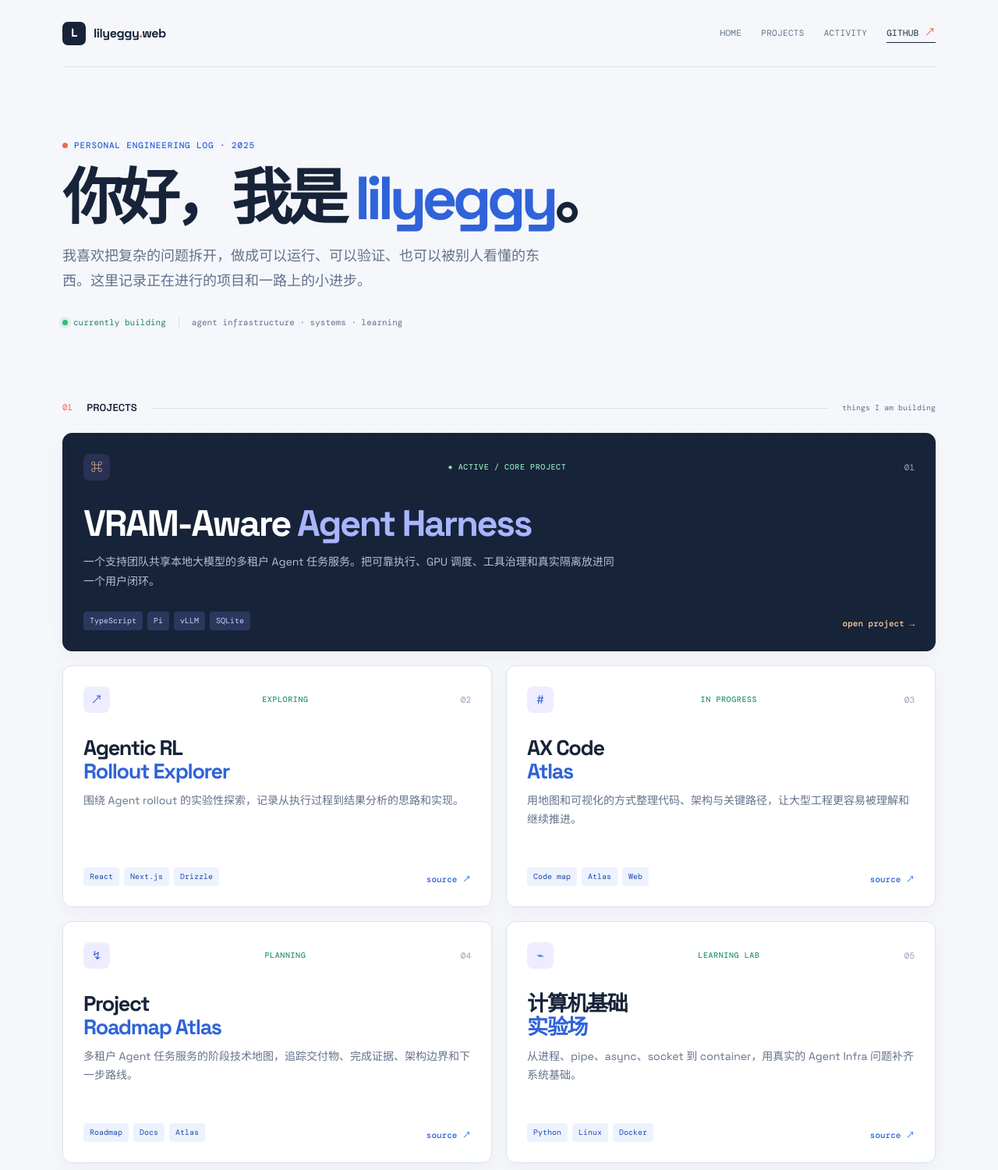
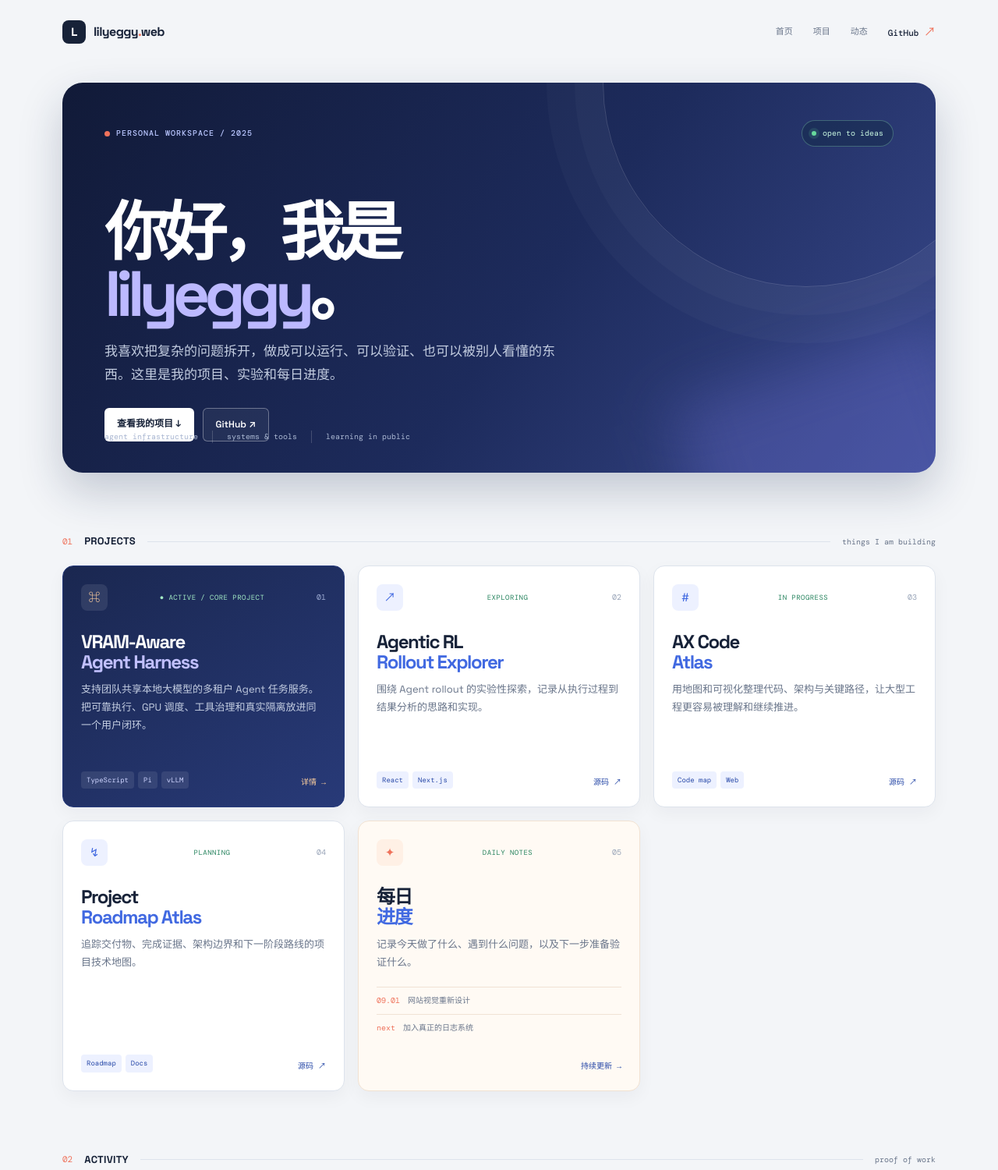
Before and after one commit to lilyeggy/lilyeggy.github.io, an Astro site: page / in a window 1280 px wide. Shown: the top 1500 px of the page at 78% size. Built offline with nearby package versions, Linux system fonts and the light colour scheme; Astro itself is replaced by a stand-in of ours.

Commit message:
design: make profile hero and project cards the homepage focus

```diff
--- a/src/layouts/Layout.astro
+++ b/src/layouts/Layout.astro
@@ -14,14 +14,14 @@ const { title = "lilyeggy's web", description = 'Projects, progress, and notes b
       <nav class="nav">
         <a class="brand" href="/"><span class="brand-mark">L</span><span>lilyeggy<span class="brand-dot">.</span>web</span></a>
         <div class="nav-links">
-          <a href="/">Home</a>
-          <a href="#projects">Projects</a>
-          <a href="#activity">Activity</a>
+          <a href="/">首页</a>
+          <a href="#projects">项目</a>
+          <a href="#activity">动态</a>
           <a class="github-link" href="https://github.com/lilyeggy" target="_blank" rel="noreferrer">GitHub <span>↗</span></a>
         </div>
       </nav>
       <slot />
-      <footer><span>© {new Date().getFullYear()} lilyeggy</span><span>made with curiosity &amp; too much coffee</span></footer>
+      <footer><span>© {new Date().getFullYear()} lilyeggy</span><span>building things, one commit at a time.</span></footer>
     </div>
   </body>
 </html>
@@ -30,15 +30,15 @@ const { title = "lilyeggy's web", description = 'Projects, progress, and notes b
   @import url('https://fonts.googleapis.com/css2?family=DM+Mono:wght@400;500&family=Space+Grotesk:wght@400;500;600;700&display=swap');
 
   :root {
-    --ink: #172338;
-    --muted: #63718a;
-    --line: #dce3ed;
-    --paper: #f5f7fb;
+    --ink: #172238;
+    --muted: #69758a;
+    --line: #dde3ec;
+    --paper: #f3f5f8;
     --white: #ffffff;
-    --blue: #2f63da;
-    --blue-dark: #204ba9;
-    --lavender: #eeedff;
-    --coral: #ed6a52;
+    --blue: #4169e1;
+    --blue-dark: #294aa8;
+    --purple: #8681e8;
+    --coral: #ef725b;
     font-family: 'Space Grotesk', -apple-system, BlinkMacSystemFont, 'Segoe UI', sans-serif;
     color: var(--ink);
     background: var(--paper);
@@ -48,73 +48,77 @@ const { title = "lilyeggy's web", description = 'Projects, progress, and notes b
   * { box-sizing: border-box; }
   html { scroll-behavior: smooth; }
   body { margin: 0; background: var(--paper); }
-  body::before {
-    content: '';
-    position: fixed;
-    inset: 0;
-    pointer-events: none;
-    opacity: .45;
-    background-image: linear-gradient(rgba(47, 99, 218, .035) 1px, transparent 1px), linear-gradient(90deg, rgba(47, 99, 218, .035) 1px, transparent 1px);
-    background-size: 32px 32px;
-  }
   a { color: inherit; text-decoration: none; }
-  .site-shell { width: min(1120px, calc(100% - 48px)); margin: 0 auto; position: relative; }
+  .site-shell { width: min(1120px, calc(100% - 48px)); margin: 0 auto; }
 
-  .nav { height: 86px; display: flex; align-items: center; justify-content: space-between; border-bottom: 1px solid var(--line); }
-  .brand { display: inline-flex; align-items: center; gap: 10px; color: var(--ink); font-size: 16px; font-weight: 700; letter-spacing: -.03em; }
-  .brand-mark { display: grid; place-items: center; width: 30px; height: 30px; color: #fff; background: var(--ink); border-radius: 7px; font-family: 'DM Mono', monospace; font-size: 14px; }
+  .nav { height: 82px; display: flex; align-items: center; justify-content: space-between; }
+  .brand { display: inline-flex; align-items: center; gap: 10px; color: var(--ink); font-size: 16px; font-weight: 700; letter-spacing: -.04em; }
+  .brand-mark { display: grid; place-items: center; width: 30px; height: 30px; color: #fff; background: var(--ink); border-radius: 8px; font-family: 'DM Mono', monospace; font-size: 14px; }
   .brand-dot { color: var(--coral); }
-  .nav-links { display: flex; align-items: center; gap: 25px; color: var(--muted); font-family: 'DM Mono', monospace; font-size: 11px; text-transform: uppercase; letter-spacing: .03em; }
-  .nav-links a { transition: color .18s ease; }
+  .nav-links { display: flex; align-items: center; gap: 26px; color: var(--muted); font-family: 'DM Mono', monospace; font-size: 11px; }
   .nav-links a:hover { color: var(--blue); }
-  .github-link { color: var(--ink); border-bottom: 1px solid var(--ink); padding-bottom: 2px; }
-  .github-link span { color: var(--coral); font-size: 14px; }
+  .github-link { color: var(--ink); font-weight: 500; }
+  .github-link span { color: var(--coral); font-size: 15px; }
 
-  main { padding: 86px 0 110px; }
-  .eyebrow { display: inline-flex; align-items: center; gap: 8px; color: var(--blue); font-family: 'DM Mono', monospace; font-size: 11px; font-weight: 500; letter-spacing: .08em; text-transform: uppercase; }
+  main { padding: 24px 0 96px; }
+  .hero-panel { position: relative; min-height: 485px; overflow: hidden; padding: 48px 54px 40px; color: #fff; background: linear-gradient(126deg, #111a38 0%, #1d2b5c 54%, #39498d 100%); border-radius: 26px; box-shadow: 0 24px 55px rgba(25, 39, 77, .22); }
+  .hero-panel::before { content: ''; position: absolute; width: 520px; height: 520px; top: -260px; right: -95px; border: 1px solid rgba(255,255,255,.16); border-radius: 50%; box-shadow: 0 0 0 36px rgba(255,255,255,.025), 0 0 0 72px rgba(255,255,255,.025); }
+  .hero-panel::after { content: ''; position: absolute; right: -60px; bottom: -125px; width: 370px; height: 270px; background: #7777e644; filter: blur(38px); transform: rotate(-18deg); }
+  .hero-content, .hero-footer { position: relative; z-index: 1; }
+  .hero-top { display: flex; align-items: center; justify-content: space-between; gap: 15px; }
+  .eyebrow { display: inline-flex; align-items: center; gap: 8px; color: var(--blue); font-family: 'DM Mono', monospace; font-size: 10px; font-weight: 500; letter-spacing: .1em; text-transform: uppercase; }
   .eyebrow::before { content: ''; display: inline-block; width: 7px; height: 7px; background: var(--coral); border-radius: 50%; }
-  .hero { max-width: 820px; }
-  .hero h1 { max-width: 760px; margin: 18px 0 20px; color: var(--ink); font-size: clamp(43px, 7vw, 78px); line-height: .98; letter-spacing: -.075em; }
-  .hero h1 em { color: var(--blue); font-style: normal; }
-  .hero p { max-width: 640px; margin: 0; color: var(--muted); font-size: 18px; line-height: 1.75; }
-  .hero-meta { display: flex; align-items: center; gap: 16px; margin-top: 30px; color: var(--muted); font-family: 'DM Mono', monospace; font-size: 11px; }
-  .status { display: inline-flex; align-items: center; gap: 7px; color: #23835d; }
-  .status::before { content: ''; width: 7px; height: 7px; background: #36b77b; border-radius: 50%; box-shadow: 0 0 0 4px #36b77b1f; }
-  .meta-divider { width: 1px; height: 14px; background: var(--line); }
+  .hero-panel .eyebrow { color: #b9c6ff; }
+  .availability { display: inline-flex; align-items: center; gap: 8px; padding: 8px 12px; color: #c7f5df; border: 1px solid #8ad8b655; border-radius: 99px; background: #0f294366; font-family: 'DM Mono', monospace; font-size: 10px; }
+  .availability::before { content: ''; width: 6px; height: 6px; background: #67d99c; border-radius: 50%; box-shadow: 0 0 0 4px #67d99c22; }
+  .hero-panel h1 { max-width: 740px; margin: 72px 0 20px; font-size: clamp(48px, 7vw, 82px); line-height: .95; letter-spacing: -.085em; }
+  .hero-panel h1 em { color: #bcb9ff; font-style: normal; }
+  .hero-panel p { max-width: 580px; margin: 0; color: #c3cde0; font-size: 17px; line-height: 1.75; }
+  .hero-actions { display: flex; gap: 11px; margin-top: 28px; }
+  .hero-button { padding: 11px 16px; color: var(--ink); background: #fff; border-radius: 6px; font-size: 12px; font-weight: 600; }
+  .hero-button.secondary { color: #fff; border: 1px solid #ffffff55; background: #ffffff0d; }
+  .hero-button:hover { transform: translateY(-2px); transition: transform .18s ease; }
+  .hero-footer { position: absolute; right: 54px; bottom: 38px; left: 54px; display: flex; align-items: center; gap: 18px; color: #aab7d2; font-family: 'DM Mono', monospace; font-size: 10px; }
+  .hero-footer span + span { padding-left: 18px; border-left: 1px solid #ffffff2e; }
 
-  .section-heading { display: flex; align-items: center; gap: 18px; margin: 90px 0 22px; }
-  .section-heading h2 { margin: 0; font-size: 13px; font-weight: 600; letter-spacing: .01em; }
+  .section-heading { display: flex; align-items: center; gap: 15px; margin: 78px 0 20px; }
+  .section-heading h2 { margin: 0; font-size: 13px; font-weight: 700; letter-spacing: .02em; }
   .section-number { color: var(--coral); font-family: 'DM Mono', monospace; font-size: 11px; }
   .section-rule { height: 1px; flex: 1; background: var(--line); }
   .section-note { color: var(--muted); font-family: 'DM Mono', monospace; font-size: 10px; }
 
-  .project-grid { display: grid; grid-template-columns: repeat(2, minmax(0, 1fr)); gap: 18px; }
-  .project-card { display: flex; flex-direction: column; min-height: 310px; padding: 26px; background: var(--white); border: 1px solid var(--line); border-radius: 12px; box-shadow: 0 8px 24px rgba(23, 35, 56, .045); transition: transform .2s ease, box-shadow .2s ease, border-color .2s ease; }
-  .project-card:hover { transform: translateY(-4px); border-color: #aebee8; box-shadow: 0 16px 34px rgba(23, 35, 56, .11); }
-  .project-card.featured { grid-column: span 2; min-height: 280px; background: var(--ink); border-color: var(--ink); color: #fff; }
-  .card-top { display: flex; align-items: center; justify-content: space-between; gap: 12px; }
-  .card-index { color: #91a0b8; font-family: 'DM Mono', monospace; font-size: 11px; }
-  .featured .card-index { color: #93a6d0; }
-  .card-status { color: #2b966d; font-family: 'DM Mono', monospace; font-size: 10px; font-weight: 500; letter-spacing: .06em; text-transform: uppercase; }
-  .featured .card-status { color: #8be2b7; }
-  .project-card h3 { margin: 30px 0 10px; font-size: 27px; line-height: 1.1; letter-spacing: -.05em; }
-  .featured h3 { max-width: 650px; color: #fff; font-size: clamp(30px, 4vw, 47px); }
-  .project-card h3 span { color: var(--blue); }
-  .featured h3 span { color: #a8b5ff; }
-  .project-card p { max-width: 690px; margin: 0; color: var(--muted); font-size: 14px; line-height: 1.75; }
-  .featured p { color: #b6c0d3; }
-  .card-bottom { display: flex; align-items: end; justify-content: space-between; gap: 15px; margin-top: auto; padding-top: 24px; }
-  .tech-list { display: flex; flex-wrap: wrap; gap: 6px; }
-  .tech-list span { padding: 4px 8px; color: var(--blue-dark); background: #edf2ff; border-radius: 4px; font-family: 'DM Mono', monospace; font-size: 10px; }
-  .featured .tech-list span { color: #c7d0ff; background: #2b385d; }
-  .card-link { flex: none; color: var(--blue); font-family: 'DM Mono', monospace; font-size: 11px; font-weight: 500; }
-  .featured .card-link { color: #ffd09c; }
+  .card-grid { display: grid; grid-template-columns: repeat(3, minmax(0, 1fr)); gap: 17px; }
+  .card { display: flex; flex-direction: column; min-height: 310px; padding: 23px; background: var(--white); border: 1px solid var(--line); border-radius: 14px; box-shadow: 0 8px 22px rgba(23, 34, 56, .045); transition: transform .2s ease, box-shadow .2s ease, border-color .2s ease; }
+  .card:hover { transform: translateY(-5px); border-color: #aebde4; box-shadow: 0 17px 32px rgba(23, 34, 56, .11); }
+  .card.featured { color: #fff; background: linear-gradient(145deg, #1a2750, #283a78); border-color: #263b7d; }
+  .card-top { display: flex; align-items: center; justify-content: space-between; gap: 10px; }
+  .card-index { color: #97a3b7; font-family: 'DM Mono', monospace; font-size: 10px; }
+  .featured .card-index { color: #9faed5; }
+  .card-icon { display: grid; place-items: center; width: 34px; height: 34px; color: var(--blue); background: #edf1ff; border-radius: 8px; font-family: 'DM Mono', monospace; font-size: 15px; }
+  .featured .card-icon { color: #ffcf9f; background: #ffffff18; }
+  .card-status { color: #28845f; font-family: 'DM Mono', monospace; font-size: 9px; letter-spacing: .05em; text-transform: uppercase; }
+  .featured .card-status { color: #a3ebc5; }
+  .card h3 { margin: 27px 0 11px; font-size: 24px; line-height: 1.08; letter-spacing: -.06em; }
+  .card h3 span { color: var(--blue); }
+  .featured h3 span { color: #c1c0ff; }
+  .card p { margin: 0; color: var(--muted); font-size: 13px; line-height: 1.75; }
+  .featured p { color: #c4cee2; }
+  .card-bottom { display: flex; align-items: end; justify-content: space-between; gap: 12px; margin-top: auto; padding-top: 24px; }
+  .tech-list { display: flex; flex-wrap: wrap; gap: 5px; }
+  .tech-list span { padding: 4px 7px; color: var(--blue-dark); background: #edf1ff; border-radius: 4px; font-family: 'DM Mono', monospace; font-size: 9px; }
+  .featured .tech-list span { color: #cdd4ff; background: #ffffff17; }
+  .card-link { flex: none; color: var(--blue-dark); font-family: 'DM Mono', monospace; font-size: 10px; }
+  .featured .card-link { color: #ffd19f; }
   .card-link:hover { text-decoration: underline; text-underline-offset: 4px; }
-  .card-icon { display: grid; place-items: center; width: 34px; height: 34px; color: var(--blue); background: var(--lavender); border-radius: 8px; font-family: 'DM Mono', monospace; font-size: 15px; }
-  .featured .card-icon { color: #ffd09c; background: #2a3153; }
 
-  .activity-card { display: grid; grid-template-columns: 220px 1fr; gap: 28px; align-items: center; padding: 24px 26px; background: var(--white); border: 1px solid var(--line); border-radius: 12px; }
-  .activity-card h3 { margin: 7px 0 5px; font-size: 20px; letter-spacing: -.04em; }
+  .daily-card { background: #fffaf4; border-color: #f1e2d2; }
+  .daily-card .card-icon { color: var(--coral); background: #fff0e5; }
+  .log-list { margin: 19px 0 0; padding: 0; list-style: none; color: var(--muted); font-family: 'DM Mono', monospace; font-size: 10px; }
+  .log-list li { display: flex; gap: 10px; padding: 9px 0; border-top: 1px solid #f0e2d5; }
+  .log-list time { flex: none; color: var(--coral); }
+
+  .activity-card { display: grid; grid-template-columns: 225px 1fr; gap: 28px; align-items: center; padding: 24px 26px; background: var(--white); border: 1px solid var(--line); border-radius: 14px; }
+  .activity-card h3 { margin: 8px 0 5px; font-size: 20px; letter-spacing: -.045em; }
   .activity-card p { margin: 0; color: var(--muted); font-size: 12px; }
   .activity-graph { min-width: 0; overflow: hidden; }
   .activity-graph img { display: block; width: 100%; max-width: 650px; height: auto; }
@@ -129,21 +133,28 @@ const { title = "lilyeggy's web", description = 'Projects, progress, and notes b
   .prose code { padding: 3px 6px; color: var(--blue-dark); background: #e8edff; border-radius: 4px; }
   .prose a { color: var(--blue-dark); text-decoration: underline; text-decoration-color: #9eafe8; text-underline-offset: 3px; }
 
-  @media (max-width: 700px) {
+  @media (max-width: 800px) {
+    .card-grid { grid-template-columns: repeat(2, minmax(0, 1fr)); }
+    .hero-panel { padding-right: 38px; padding-left: 38px; }
+    .hero-footer { right: 38px; left: 38px; }
+  }
+  @media (max-width: 600px) {
     .site-shell { width: min(100% - 32px, 1120px); }
     .nav { height: 72px; }
     .nav-links { gap: 12px; }
     .nav-links a:nth-child(1), .nav-links a:nth-child(3) { display: none; }
-    main { padding: 58px 0 78px; }
-    .hero h1 { font-size: 48px; }
-    .hero p { font-size: 16px; }
-    .section-heading { margin-top: 65px; }
+    main { padding-top: 15px; }
+    .hero-panel { min-height: 510px; padding: 28px 24px; border-radius: 20px; }
+    .hero-top { align-items: flex-start; flex-direction: column; }
+    .hero-panel h1 { margin-top: 67px; font-size: 51px; }
+    .hero-panel p { font-size: 15px; }
+    .hero-footer { right: 24px; bottom: 28px; left: 24px; flex-wrap: wrap; gap: 10px; }
+    .card-grid { grid-template-columns: 1fr; }
+    .card { min-height: 285px; }
+    .section-heading { margin-top: 60px; }
     .section-note { display: none; }
-    .project-grid { grid-template-columns: 1fr; }
-    .project-card.featured { grid-column: span 1; }
-    .project-card { min-height: 290px; }
-    .activity-card { grid-template-columns: 1fr; gap: 15px; }
-    .activity-graph img { min-width: 560px; transform-origin: left top; transform: scale(.58); margin-bottom: -75px; }
+    .activity-card { grid-template-columns: 1fr; gap: 16px; }
+    .activity-graph img { min-width: 550px; transform: scale(.58); transform-origin: left top; margin-bottom: -72px; }
     footer { flex-direction: column; gap: 7px; }
   }
 </style>
--- a/src/pages/index.astro
+++ b/src/pages/index.astro
@@ -3,51 +3,57 @@ import Layout from '../layouts/Layout.astro';
 ---
 <Layout>
   <main>
-    <section class="hero">
-      <div class="eyebrow">Personal engineering log · 2025</div>
-      <h1>你好，我是 <em>lilyeggy</em>。</h1>
-      <p>我喜欢把复杂的问题拆开，做成可以运行、可以验证、也可以被别人看懂的东西。这里记录正在进行的项目和一路上的小进步。</p>
-      <div class="hero-meta"><span class="status">currently building</span><span class="meta-divider"></span><span>agent infrastructure · systems · learning</span></div>
+    <section class="hero-panel">
+      <div class="hero-content">
+        <div class="hero-top">
+          <div class="eyebrow">personal workspace / 2025</div>
+          <div class="availability">open to ideas</div>
+        </div>
+        <h1>你好，我是<br /><em>lilyeggy</em>。</h1>
+        <p>我喜欢把复杂的问题拆开，做成可以运行、可以验证、也可以被别人看懂的东西。这里是我的项目、实验和每日进度。</p>
+        <div class="hero-actions"><a class="hero-button" href="#projects">查看我的项目 ↓</a><a class="hero-button secondary" href="https://github.com/lilyeggy" target="_blank" rel="noreferrer">GitHub ↗</a></div>
+      </div>
+      <div class="hero-footer"><span>agent infrastructure</span><span>systems &amp; tools</span><span>learning in public</span></div>
     </section>
 
     <section id="projects" class="section-heading">
       <span class="section-number">01</span><h2>PROJECTS</h2><span class="section-rule"></span><span class="section-note">things I am building</span>
     </section>
-
-    <section class="project-grid">
-      <a class="project-card featured" href="/projects/vram-aware-harness">
+    <section class="card-grid">
+      <a class="card featured" href="/projects/vram-aware-harness">
         <div class="card-top"><span class="card-icon">⌘</span><span class="card-status">● active / core project</span><span class="card-index">01</span></div>
-        <h3>VRAM-Aware <span>Agent Harness</span></h3>
-        <p>一个支持团队共享本地大模型的多租户 Agent 任务服务。把可靠执行、GPU 调度、工具治理和真实隔离放进同一个用户闭环。</p>
-        <div class="card-bottom"><div class="tech-list"><span>TypeScript</span><span>Pi</span><span>vLLM</span><span>SQLite</span></div><span class="card-link">open project →</span></div>
+        <h3>VRAM-Aware<br /><span>Agent Harness</span></h3>
+        <p>支持团队共享本地大模型的多租户 Agent 任务服务。把可靠执行、GPU 调度、工具治理和真实隔离放进同一个用户闭环。</p>
+        <div class="card-bottom"><div class="tech-list"><span>TypeScript</span><span>Pi</span><span>vLLM</span></div><span class="card-link">详情 →</span></div>
       </a>
 
-      <a class="project-card" href="https://github.com/lilyeggy/VRAM-Aware-Harness/tree/main/agentic-rl-rollout-explorer" target="_blank" rel="noreferrer">
+      <a class="card" href="https://github.com/lilyeggy/VRAM-Aware-Harness/tree/main/agentic-rl-rollout-explorer" target="_blank" rel="noreferrer">
         <div class="card-top"><span class="card-icon">↗</span><span class="card-status">exploring</span><span class="card-index">02</span></div>
         <h3>Agentic RL<br /><span>Rollout Explorer</span></h3>
         <p>围绕 Agent rollout 的实验性探索，记录从执行过程到结果分析的思路和实现。</p>
-        <div class="card-bottom"><div class="tech-list"><span>React</span><span>Next.js</span><span>Drizzle</span></div><span class="card-link">source ↗</span></div>
+        <div class="card-bottom"><div class="tech-list"><span>React</span><span>Next.js</span></div><span class="card-link">源码 ↗</span></div>
       </a>
 
-      <a class="project-card" href="https://github.com/lilyeggy/VRAM-Aware-Harness/tree/main/ax-code-atlas" target="_blank" rel="noreferrer">
+      <a class="card" href="https://github.com/lilyeggy/VRAM-Aware-Harness/tree/main/ax-code-atlas" target="_blank" rel="noreferrer">
         <div class="card-top"><span class="card-icon">#</span><span class="card-status">in progress</span><span class="card-index">03</span></div>
         <h3>AX Code<br /><span>Atlas</span></h3>
-        <p>用地图和可视化的方式整理代码、架构与关键路径，让大型工程更容易被理解和继续推进。</p>
-        <div class="card-bottom"><div class="tech-list"><span>Code map</span><span>Atlas</span><span>Web</span></div><span class="card-link">source ↗</span></div>
+        <p>用地图和可视化整理代码、架构与关键路径，让大型工程更容易被理解和继续推进。</p>
+        <div class="card-bottom"><div class="tech-list"><span>Code map</span><span>Web</span></div><span class="card-link">源码 ↗</span></div>
       </a>
 
-      <a class="project-card" href="https://github.com/lilyeggy/VRAM-Aware-Harness/tree/main/project-roadmap-atlas" target="_blank" rel="noreferrer">
+      <a class="card" href="https://github.com/lilyeggy/VRAM-Aware-Harness/tree/main/project-roadmap-atlas" target="_blank" rel="noreferrer">
         <div class="card-top"><span class="card-icon">↯</span><span class="card-status">planning</span><span class="card-index">04</span></div>
         <h3>Project<br /><span>Roadmap Atlas</span></h3>
-        <p>多租户 Agent 任务服务的阶段技术地图，追踪交付物、完成证据、架构边界和下一步路线。</p>
-        <div class="card-bottom"><div class="tech-list"><span>Roadmap</span><span>Docs</span><span>Atlas</span></div><span class="card-link">source ↗</span></div>
+        <p>追踪交付物、完成证据、架构边界和下一阶段路线的项目技术地图。</p>
+        <div class="card-bottom"><div class="tech-list"><span>Roadmap</span><span>Docs</span></div><span class="card-link">源码 ↗</span></div>
       </a>
 
-      <a class="project-card" href="https://github.com/lilyeggy/VRAM-Aware-Harness/tree/main/%E8%AE%A1%E7%AE%97%E6%9C%BA%E5%9F%BA%E7%A1%80%E5%AE%9E%E9%AA%8C" target="_blank" rel="noreferrer">
-        <div class="card-top"><span class="card-icon">⌁</span><span class="card-status">learning lab</span><span class="card-index">05</span></div>
-        <h3>计算机基础<br /><span>实验场</span></h3>
-        <p>从进程、pipe、async、socket 到 container，用真实的 Agent Infra 问题补齐系统基础。</p>
-        <div class="card-bottom"><div class="tech-list"><span>Python</span><span>Linux</span><span>Docker</span></div><span class="card-link">source ↗</span></div>
+      <a class="card daily-card" href="#activity">
+        <div class="card-top"><span class="card-icon">✦</span><span class="card-status">daily notes</span><span class="card-index">05</span></div>
+        <h3>每日<br /><span>进度</span></h3>
+        <p>记录今天做了什么、遇到什么问题，以及下一步准备验证什么。</p>
+        <ul class="log-list"><li><time>09.01</time><span>网站视觉重新设计</span></li><li><time>next</time><span>加入真正的日志系统</span></li></ul>
+        <div class="card-bottom"><span></span><span class="card-link">持续更新 →</span></div>
       </a>
     </section>
 
```
